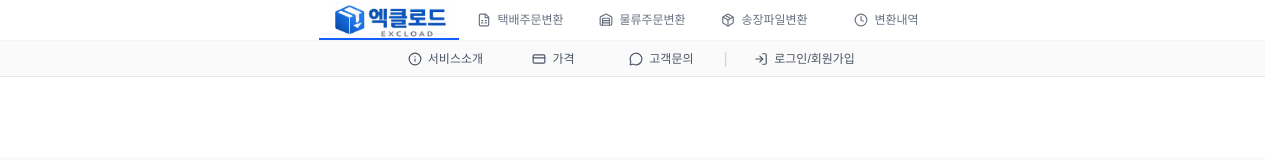
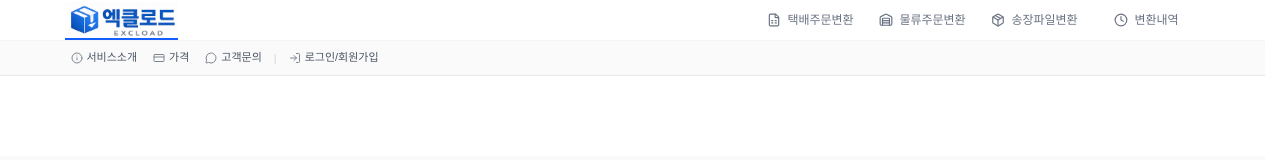
Before and after one commit to a01083475766-bit/excload, a Next.js app: page / in a window 1280 px wide. Shown: the top 160 px of the page. Built offline with nearby package versions, Linux system fonts and the light colour scheme; no server answers; the database is empty.

Commit message:
네비게이션바 위치이동

```diff
--- a/app/components/MainNav.tsx
+++ b/app/components/MainNav.tsx
@@ -53,22 +53,31 @@ const secondaryMenuItems: MenuItem[] = [
   { href: '/contact', label: '고객문의', icon: MessageCircle },
 ];
 
+/** 본문 영역(main max-w-[1200px] mx-auto px-8)과 좌우 기준선 맞춤 */
+const navInnerClass = 'mx-auto flex w-full max-w-[1200px] px-8';
+
 const primaryLinkClass = `
-  flex items-center justify-center gap-1.5
-  min-w-[120px] max-w-[140px] h-full shrink-0
-  px-2.5 py-1.5
+  flex h-full shrink-0 items-center justify-center gap-1.5
+  min-w-[108px] max-w-[148px]
+  px-2 py-1.5
   text-xs
   relative
   whitespace-nowrap
 `;
 
+/** 2단: 보조 메뉴 — 여백·글자 크기 축소 */
 const secondaryLinkClass = `
-  flex items-center justify-center gap-1.5
-  min-w-[88px] sm:min-w-[100px] h-full shrink-0
-  px-2 py-1
-  text-[11px] sm:text-xs
+  flex shrink-0 items-center gap-1
+  whitespace-nowrap rounded px-1.5 py-0.5
+  text-[11px] leading-tight text-gray-600
   relative
-  whitespace-nowrap
+  hover:text-blue-600
+`;
+
+const logoLinkClass = `
+  relative flex shrink-0 items-center
+  py-1
+  min-w-0
 `;
 
 export default function MainNav() {
@@ -88,12 +97,14 @@ export default function MainNav() {
 
   return (
     <nav className="sticky top-0 left-0 right-0 z-[100] border-b border-gray-200 bg-[#ffffff]">
-      {/* 1단: 로고 + 실행 메뉴 */}
-      <div className="flex h-10 min-h-[40px] justify-center gap-0.5 overflow-x-auto overflow-y-hidden">
+      {/* 1단: 로고(왼쪽 끝) · 실행 메뉴(오른쪽 끝) */}
+      <div
+        className={`${navInnerClass} h-10 min-h-[40px] min-w-0 items-stretch justify-between gap-3`}
+      >
         <Link
           href="/excload"
           className={`
-            ${primaryLinkClass}
+            ${logoLinkClass}
             ${isLogoActive ? 'font-medium text-blue-600' : 'font-normal text-gray-500'}
           `}
         >
@@ -103,12 +114,14 @@ export default function MainNav() {
             width={150}
             height={50}
             priority
+            className="h-8 w-auto sm:h-9"
           />
           {isLogoActive && (
-            <span className="absolute bottom-0 left-0 right-0 h-[2px] bg-blue-600" />
+            <span className="absolute bottom-0 left-0 right-0 h-0.5 bg-blue-600" />
           )}
         </Link>
 
+        <div className="flex min-h-0 min-w-0 flex-1 items-stretch justify-end gap-0.5 overflow-x-auto overflow-y-hidden pb-px sm:gap-1">
           {displayPrimaryItems.map((item) => {
             const Icon = item.icon;
             const isActive =
@@ -133,10 +146,13 @@ export default function MainNav() {
             );
           })}
         </div>
+      </div>
 
-      {/* 2단: 서비스소개·가격·문의 | 로그인·마이페이지·로그아웃 */}
-      <div className="flex min-h-[36px] items-center justify-center gap-x-1 gap-y-1 border-t border-gray-100 bg-zinc-50/95 px-2 py-1 sm:gap-x-2">
-        <div className="flex max-w-full flex-wrap items-center justify-center gap-x-1 sm:gap-x-2">
+      {/* 2단: 본문과 동일 좌측 기준선, 간격 좁게(보조 메뉴) */}
+      <div className="border-t border-gray-100 bg-zinc-50/95">
+        <div
+          className={`${navInnerClass} min-h-[34px] flex-wrap items-center justify-start gap-x-1 gap-y-1 py-1.5`}
+        >
           {secondaryMenuItems.map((item) => {
             const Icon = item.icon;
             const isActive = pathname === item.href;
@@ -147,40 +163,34 @@ export default function MainNav() {
                 href={item.href}
                 className={`
                   ${secondaryLinkClass}
-                  ${isActive ? 'font-medium text-blue-600' : 'font-normal text-gray-600 hover:text-blue-600'}
+                  ${isActive ? 'font-semibold text-blue-600 hover:text-blue-600' : 'font-normal'}
                 `}
               >
-                <Icon className="h-3 w-3 shrink-0 sm:h-3.5 sm:w-3.5" />
-                <span className="truncate">{item.label}</span>
+                <Icon className="h-3 w-3 shrink-0 opacity-70" aria-hidden />
+                <span>{item.label}</span>
                 {isActive && (
-                  <span className="absolute bottom-0 left-0 right-0 h-0.5 bg-blue-600" />
+                  <span className="absolute bottom-0 left-1 right-1 h-px bg-blue-600" />
                 )}
               </Link>
             );
           })}
-        </div>
 
-        <span
-          className="hidden shrink-0 px-1 text-gray-300 sm:inline"
-          aria-hidden
-        >
+          <span className="shrink-0 px-0.5 text-[11px] text-gray-300" aria-hidden>
             |
           </span>
 
-        <div className="flex flex-wrap items-center justify-center gap-x-1 sm:gap-x-2">
           {!user && (
             <Link
               href="/auth"
               className={`
                 ${secondaryLinkClass}
-                min-w-[120px] sm:min-w-[130px]
-                ${authActive ? 'font-medium text-blue-600' : 'font-normal text-gray-600 hover:text-blue-600'}
+                ${authActive ? 'font-semibold text-blue-600 hover:text-blue-600' : 'font-normal'}
               `}
             >
-              <LogIn className="h-3 w-3 shrink-0 sm:h-3.5 sm:w-3.5" />
-              <span className="truncate">로그인/회원가입</span>
+              <LogIn className="h-3 w-3 shrink-0 opacity-70" aria-hidden />
+              <span>로그인/회원가입</span>
               {authActive && (
-                <span className="absolute bottom-0 left-0 right-0 h-0.5 bg-blue-600" />
+                <span className="absolute bottom-0 left-1 right-1 h-px bg-blue-600" />
               )}
             </Link>
           )}
@@ -191,13 +201,13 @@ export default function MainNav() {
                 href="/mypage"
                 className={`
                   ${secondaryLinkClass}
-                  ${mypageActive ? 'font-medium text-blue-600' : 'font-normal text-gray-600 hover:text-blue-600'}
+                  ${mypageActive ? 'font-semibold text-blue-600 hover:text-blue-600' : 'font-normal'}
                 `}
               >
-                <User className="h-3 w-3 shrink-0 sm:h-3.5 sm:w-3.5" />
-                <span className="truncate">마이페이지</span>
+                <User className="h-3 w-3 shrink-0 opacity-70" aria-hidden />
+                <span>마이페이지</span>
                 {mypageActive && (
-                  <span className="absolute bottom-0 left-0 right-0 h-0.5 bg-blue-600" />
+                  <span className="absolute bottom-0 left-1 right-1 h-px bg-blue-600" />
                 )}
               </Link>
               <button
@@ -207,14 +217,10 @@ export default function MainNav() {
                   clearUser();
                   window.location.href = '/auth/login';
                 }}
-                className={`
-                  ${secondaryLinkClass}
-                  font-normal text-gray-600 hover:text-blue-600
-                  border-0 bg-transparent cursor-pointer
-                `}
+                className={`${secondaryLinkClass} cursor-pointer border-0 bg-transparent font-normal`}
               >
-                <LogIn className="h-3 w-3 shrink-0 sm:h-3.5 sm:w-3.5" />
-                <span className="truncate">로그아웃</span>
+                <LogIn className="h-3 w-3 shrink-0 opacity-70" aria-hidden />
+                <span>로그아웃</span>
               </button>
             </>
           )}
```
Lines whose indentation alone changed are shown as unchanged.
